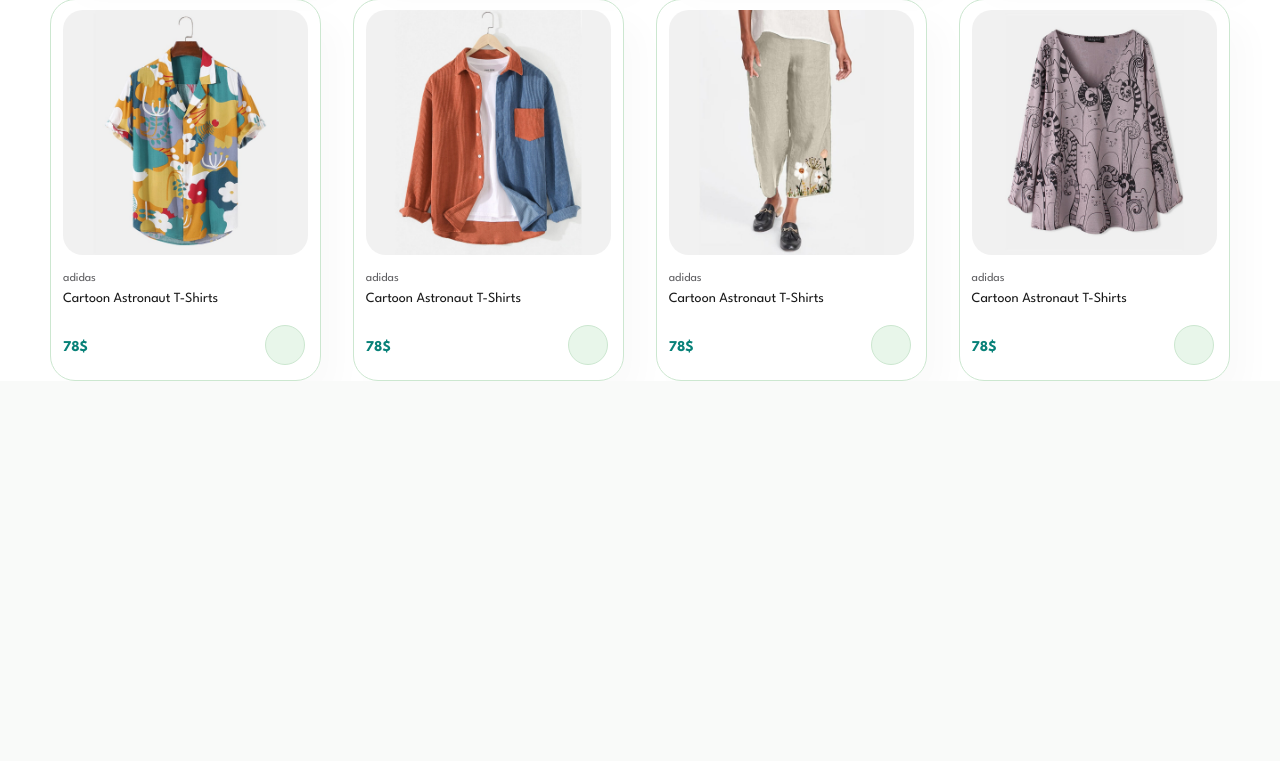
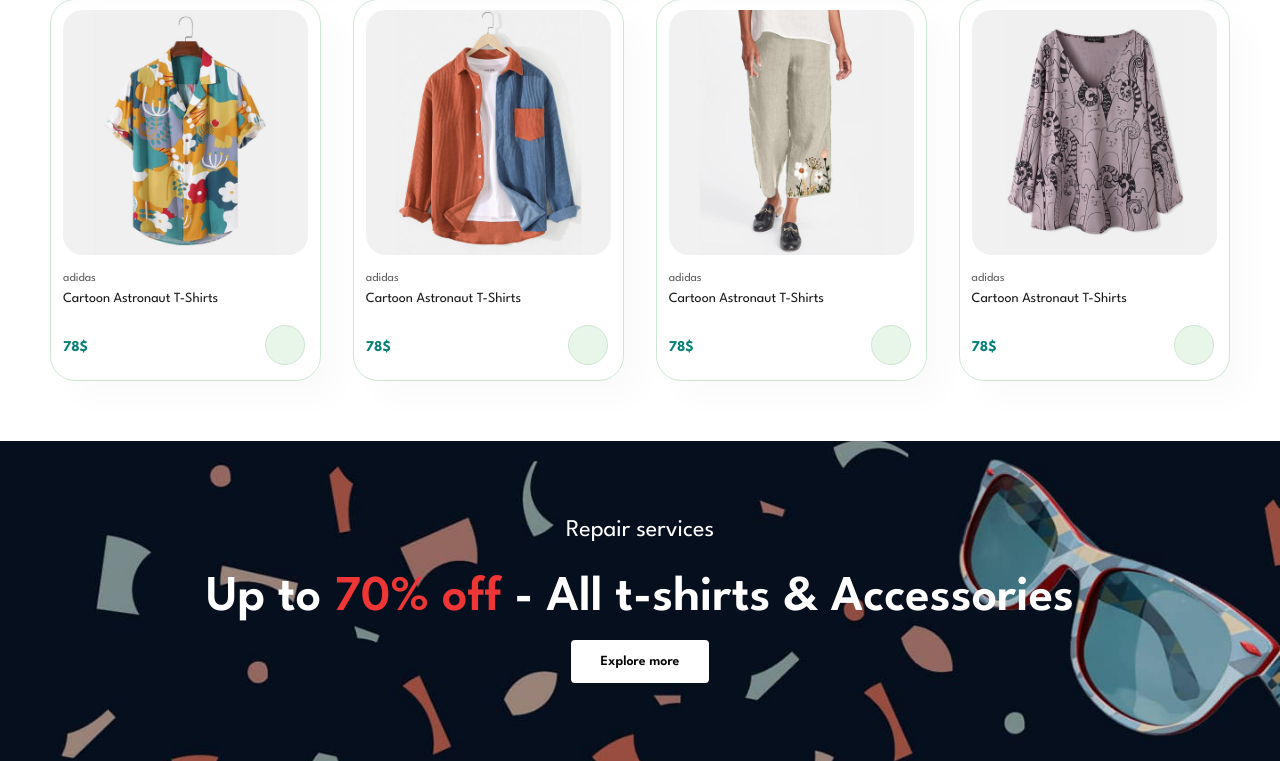
Before and after one commit to Flomasta/dress-shop, a Django app: template templates/index.html in a window 1280 px wide. Shown: the part 1755-2516 px from the top of the page. Before the commit the page ends 2136 px from the top, so only its background shows below. Run offline with Django 4.2, Linux system fonts and the light colour scheme; the template is opened without the code that fills it, so the values that code supplies are empty; some web fonts are replaced.

Commit message:
- finished banner

```diff
--- a/templates/css/main.css
+++ b/templates/css/main.css
@@ -36,6 +36,21 @@ body {
 p {
   font-size: 16px;
   color: #465b52;
+}
+
+.button {
+  font-size: 14px;
+  font-weight: 600;
+  padding: 15px 30px;
+  color: #000000;
+  background-color: #ffffff;
+  -webkit-border-radius: 4px;
+  -moz-border-radius: 4px;
+  border-radius: 4px;
+  cursor: pointer;
+  border: none;
+  outline: none;
+  transition: 0.2s ease;
 }
 
 .top-line {
@@ -275,4 +290,37 @@ p {
   right: 15px;
 }
 
+.banner {
+  margin-top: 60px;
+  display: flex;
+  justify-content: center;
+  align-items: center;
+  flex-direction: column;
+  background-image: url("../images/banner/b2.jpg");
+  width: 100%;
+  height: 40vh;
+  background-size: cover;
+  background-position: center;
+}
+
+.banner__header {
+  color: #ffffff;
+  font-size: 24px;
+}
+
+.banner__caption {
+  color: #ffffff;
+  font-size: 50px;
+  padding: 10px 0;
+}
+
+.banner__caption--red {
+  color: #ef3636;
+}
+
+.banner__button:hover {
+  background-color: #088178;
+  color: #ffffff;
+}
+
 /*# sourceMappingURL=main.css.map */
--- a/templates/css/main.scss
+++ b/templates/css/main.scss
@@ -1,6 +1,7 @@
 @import "reset.css";
 //COLORS
-
+$white: #ffffff;
+$black: #000000;
 $bright: #E3E6F3;
 $dark: #1a1a1a;
 $green_hover: #088178;
@@ -16,7 +17,7 @@ $bright_aqua: #d1e8f2;
 $cat_manufact: #606063;
 $yellow: #ffc804;
 $cart: #e8f6ea;
-
+$red: #ef3636;
 //GLOBALS
 
 * {
@@ -57,6 +58,21 @@ body {
 p {
   font-size: 16px;
   color: $p_text;
+}
+
+.button {
+  font-size: 14px;
+  font-weight: 600;
+  padding: 15px 30px;
+  color: $black;
+  background-color: $white;
+  -webkit-border-radius: 4px;
+  -moz-border-radius: 4px;
+  border-radius: 4px;
+  cursor: pointer;
+  border: none;
+  outline: none;
+  transition: 0.2s ease;
 }
 
 //HEADER LOGO NAVIGATION
@@ -312,3 +328,38 @@ p {
   bottom: 15px;
   right: 15px;
 }
+
+.banner {
+  margin-top: 60px;
+  display: flex;
+  justify-content: center;
+  align-items: center;
+  flex-direction: column;
+  background-image: url("../images/banner/b2.jpg");
+  width: 100%;
+  height: 40vh;
+  background-size: cover;
+  background-position: center;
+}
+
+.banner__header {
+  color: $white;
+  font-size: 24px;
+}
+
+.banner__caption {
+  color: $white;
+  font-size: 50px;
+  padding: 10px 0;
+
+}
+
+.banner__caption--red {
+  color: $red;
+}
+
+.banner__button:hover {
+  background-color: $green_hover;
+  color: $white;
+
+}
--- a/templates/index.html
+++ b/templates/index.html
@@ -198,6 +198,12 @@
         </ul>
 
     </section>
+    <section class="banner">
+        <h4 class="banner__header">Repair services</h4><br>
+        <span class="banner__caption h1">Up to <span
+                class="banner__caption--red">70% off</span> - All t-shirts & Accessories</span>
+        <a class="button banner__button" href="">Explore more</a>
+    </section>
 </main>
 
 <script src="js/main.js"></script>
```
Also changed, not shown: 1 other file.
